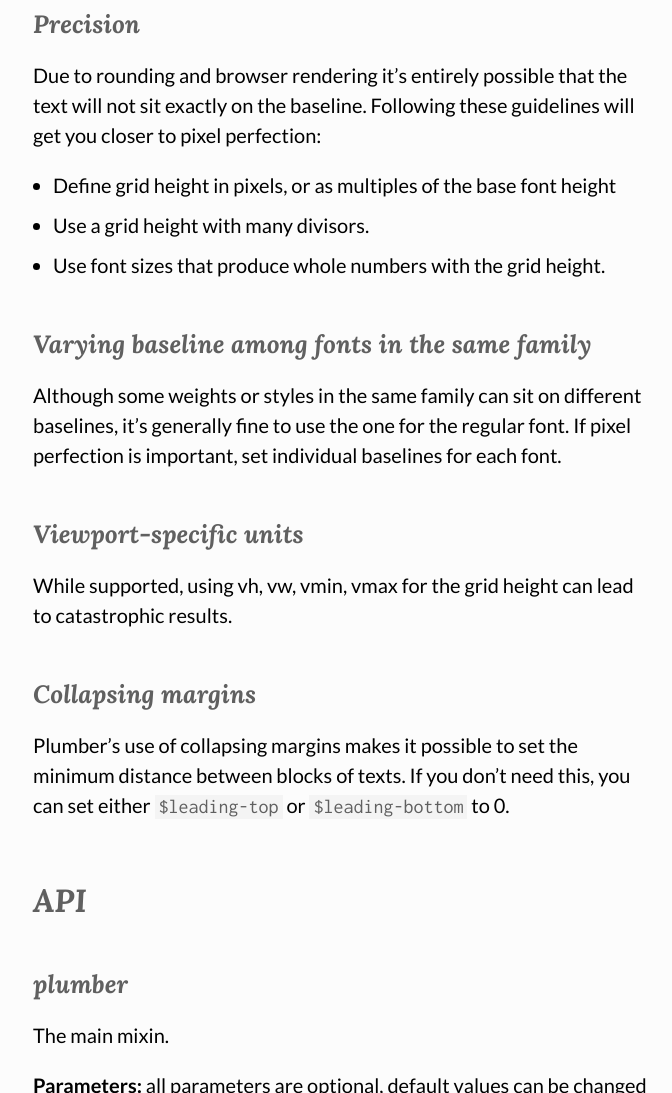
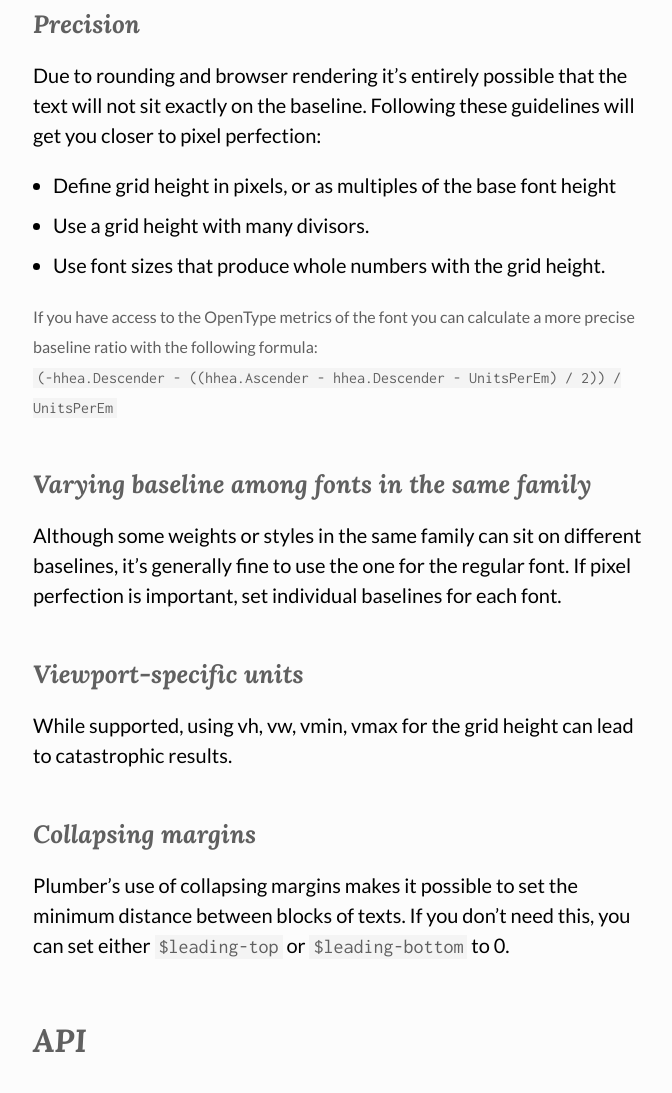
Before and after one commit to jamonserrano/plumber-sass, a website: page index.html in a window 1280 px wide. Shown: the part 5577-6670 px from the top of the page, without its empty margins (297-969 px from the left). Drawn offline with Linux system fonts and the light colour scheme.

Commit message:
Added note about font metrics calculation

```diff
--- a/index.html
+++ b/index.html
@@ -185,6 +185,8 @@ html {
                     <li>Use a grid height with many divisors.</li>
                     <li>Use font sizes that produce whole numbers with the grid height.</li>
                 </ul>
+                <p class="note">If you have access to the OpenType metrics of the font you can calculate a more precise baseline ratio with the following formula:<br>
+                <code>(-hhea.Descender - ((hhea.Ascender - hhea.Descender - UnitsPerEm) / 2)) / UnitsPerEm</code></p>
 			</section>
 
 			<section>
```
